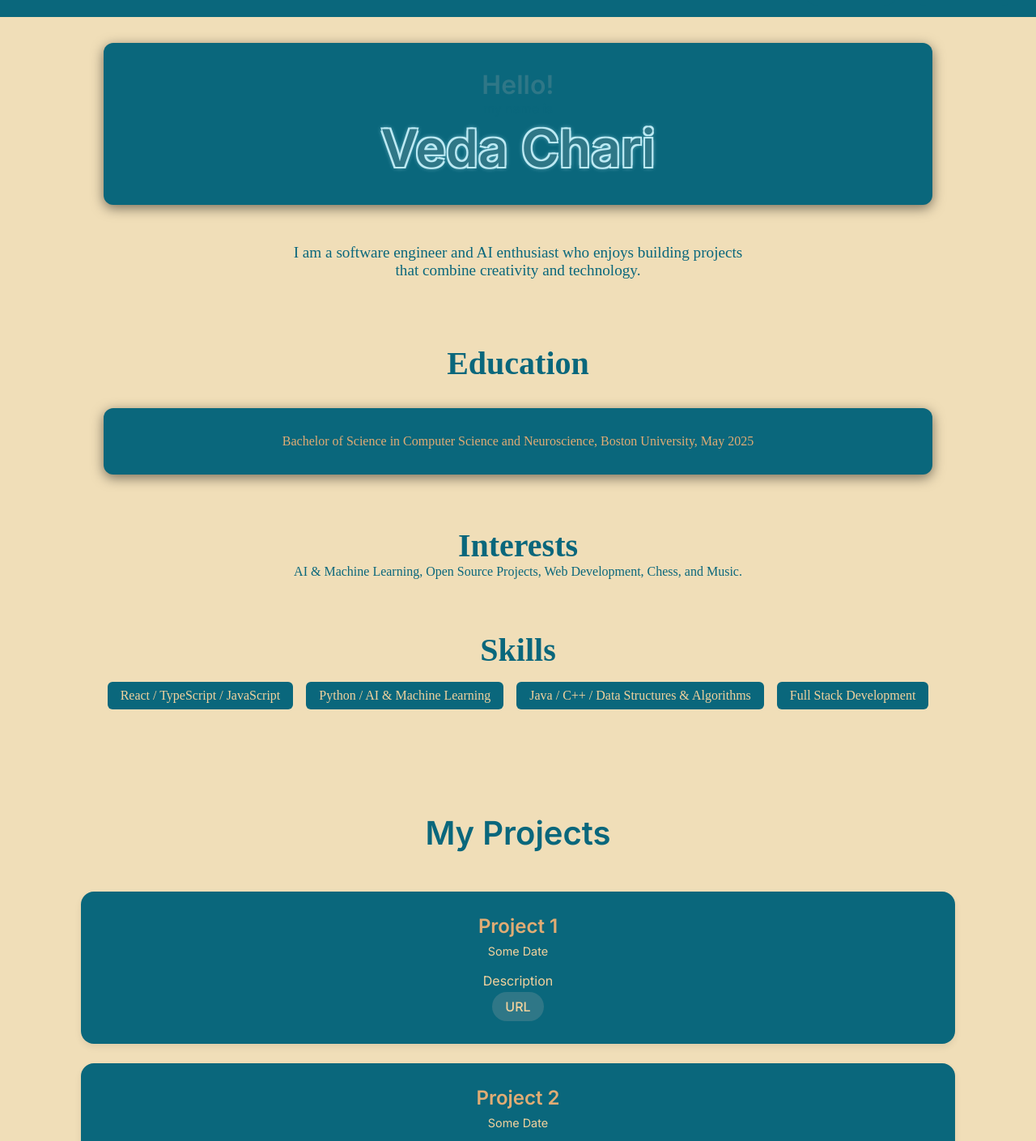
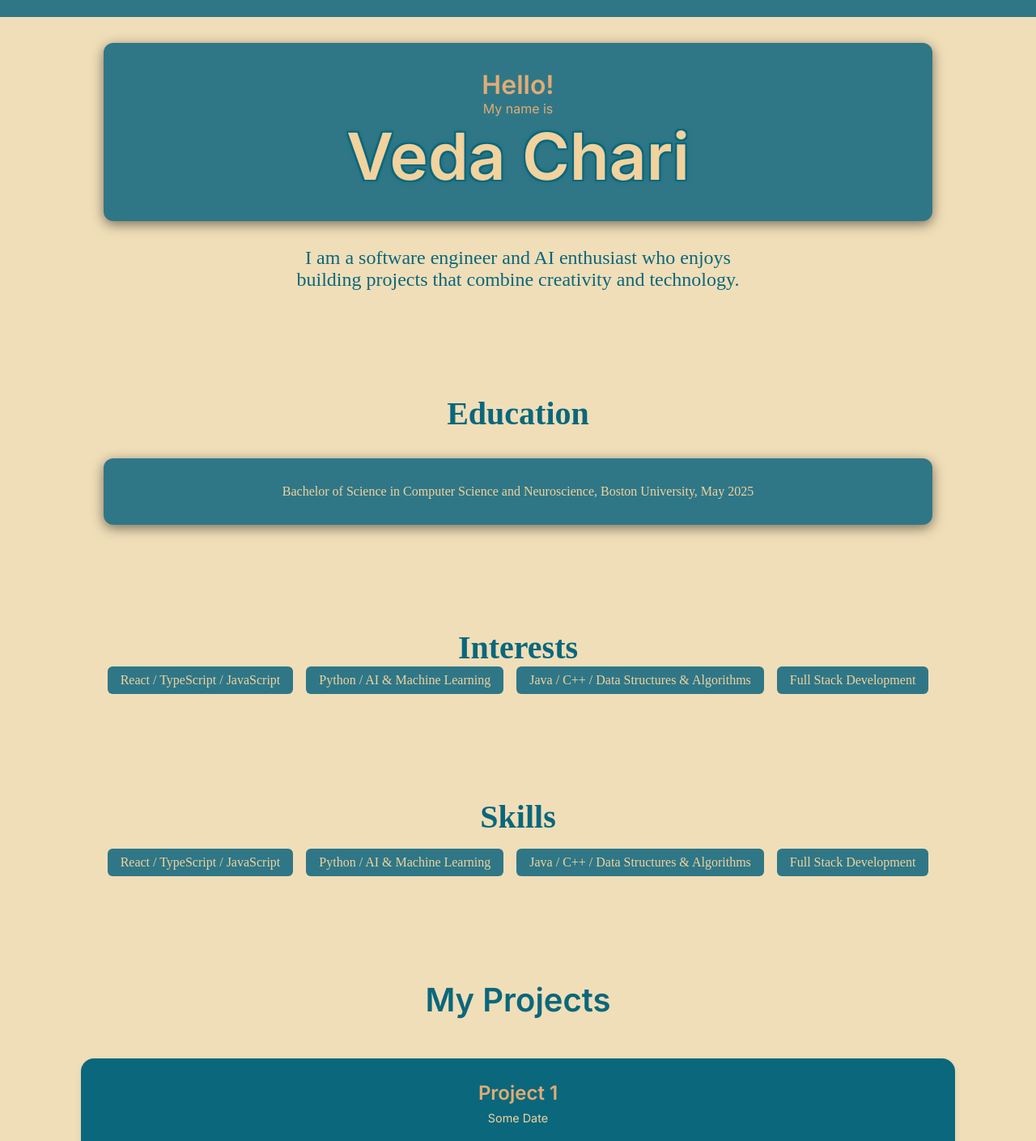
Before and after one commit to vedachari/vedachari.github.io, a React (Vite) app: page / in a window 1280 px wide. Shown: the part 43-1452 px from the top of the page at 81% size. Built offline with nearby package versions, Linux system fonts and the light colour scheme.

Commit message:
updates color scheme

```diff
--- a/src/components/ProjectCard.tsx
+++ b/src/components/ProjectCard.tsx
@@ -12,6 +12,7 @@ const ProjectCard: React.FC<Props> = ({ project }) => {
       <h3 className="project-name">{project.name}</h3>
       <p className="project-date">{project.date}</p>
       <p className="project-description">{project.description}</p>
+      <p className="project-skills">Skills: {project.skills}</p>
       <a
                   href={project.url}
                   className="project-url"
--- a/src/data/projectsData.ts
+++ b/src/data/projectsData.ts
@@ -2,6 +2,7 @@ export interface Project {
   name: string;
   date: string;
   description: string;
+  skills: string;
   url: string;
 }
 
@@ -11,6 +12,7 @@ export const projects: Project[] = [
     date: "Some Date",
     description:
       "Description",
+    skills:"",
     url: "https://example.com"
   },
   {
@@ -18,6 +20,7 @@ export const projects: Project[] = [
     date: "Some Date",
     description:
       "Description",
+    skills:"",
     url: "https://example.com"
   },
   {
@@ -25,6 +28,7 @@ export const projects: Project[] = [
     date: "Some Date",
     description:
       "Description",
+    skills:"",
     url: "https://example.com"
   },
 ];
--- a/src/pages/Home.tsx
+++ b/src/pages/Home.tsx
@@ -9,7 +9,7 @@ const Home: React.FC = () => {
       <div id="home" className="home-intro">
         <Box>
         <h1 className="home-hello">Hello!</h1>
-        <p className="home-hello-subtitle">my name is</p>
+        <p className="home-hello-subtitle">My name is</p>
 
         <h1 className="home-title">Veda Chari</h1>
         </Box>
--- a/src/pages/Interests.tsx
+++ b/src/pages/Interests.tsx
@@ -7,9 +7,12 @@ const Interests: React.FC = () => {
   return (
       <div id="interests" className="home-interests">
         <h2 className="interests-title">Interests</h2>
-        <p>
-          AI & Machine Learning, Open Source Projects, Web Development, Chess, and Music.
-        </p>
+        <ul className="interests-list">
+          <li>React / TypeScript / JavaScript</li>
+          <li>Python / AI & Machine Learning</li>
+          <li>Java / C++ / Data Structures & Algorithms</li>
+          <li>Full Stack Development</li>
+        </ul>
       </div>
   );
 };
--- a/src/styles/Box.css
+++ b/src/styles/Box.css
@@ -4,7 +4,7 @@
   align-items: center;
   padding: 2rem;
   margin: 2rem auto;
-  background-color: var(--primary-dark);
+  background-color: var(--primary-med);
   border-radius: 12px;
   width: 80%; /* 60% width of the page → 20% margin on each side */
   min-width: 300px;
--- a/src/styles/Contact.css
+++ b/src/styles/Contact.css
@@ -11,8 +11,8 @@
 .contact-title {
   font-size: 2.5rem;
   font-weight: 700;
-  margin-bottom: 1rem;
   text-align: center;
+  color: var(--primary-dark);
 }
 
 .contact-subtitle {
@@ -31,7 +31,7 @@
 
 .contact-form input,
 .contact-form textarea {
-  background-color: var(--primary-dark);
+  background-color: var(--primary-med);
   color: var(--secondary-med);
   border: none;
   padding: 0.75rem 1rem;
@@ -47,7 +47,7 @@
 }
 
 .contact-form button {
-  background-color: var(--primary-dark);
+  background-color: var(--primary-med);
   color: var(--secondary-med);
   border: none;
   padding: 0.75rem 1rem;
@@ -58,8 +58,7 @@
 }
 
 .contact-form button:hover {
-  color: var(--secondary-dark);
-  background-color: var(--primary-med); /* slightly darker on hover */
+  background-color: var(--primary-dark); /* slightly darker on hover */
 }
 .box-text{
   color : var(--secondary-med);
--- a/src/styles/Education.css
+++ b/src/styles/Education.css
@@ -1,7 +1,8 @@
 .home-education{
   font-size: 1rem;
   text-align: center;
-  color: var(--secondary-dark);
+  color: var(--secondary-med);
+  padding-top: var(--navbar-height);
 }
 
 .education-title{
--- a/src/styles/Home.css
+++ b/src/styles/Home.css
@@ -8,17 +8,17 @@
 
 .home-title {
   font-family: 'Inter', sans-serif;
-  font-size: 4rem;
+  font-size: 5rem;
   font-weight: 900;
-  color: var(--primary-med);
+  color: var(--secondary-med);
 
   /* Outline via multiple shadows */
   text-shadow:
-    -2px -2px 0 var(--primary-light),
-     2px -2px 0 var(--primary-light),
-    -2px  2px 0 var(--primary-light),
-     2px  2px 0 var(--primary-light),
-     0 0 6px var(--primary-light);
+    -2px -2px 0 var(--primary-dark),
+     2px -2px 0 var(--primary-dark),
+    -2px  2px 0 var(--primary-dark),
+     2px  2px 0 var(--primary-dark),
+     0 0 6px var(--primary-dark);
 
   text-align: center;
 }
@@ -28,22 +28,21 @@
 
 .home-subtitle {
   color: var(--primary-dark);
-  font-size: 1.2rem;
+  font-size: 1.5rem;
   max-width: 600px;
-  padding: 1rem;
   text-align: center;
 }
 
 .home-hello {
   font-size: 2rem;
   font-family: 'Inter', sans-serif;
-  color: var(--primary-med);
+  color: var(--secondary-dark);
   text-align: center;
 }
 .home-hello-subtitle {
   font-size: 1rem;
   font-family: 'Inter', sans-serif;
-  color: var(--primary-dark);
+  color: var(--secondary-dark);
   text-align: center;
 }
 
@@ -62,15 +61,3 @@
   padding-top: var(--navbar-height);
   text-align: center;
 }
-.home-box{
-  display: flex;
-  flex-direction: column;
-  align-items: center; /* center horizontally */
-  padding: 2rem;       /* spacing inside box */
-  margin: 2rem auto;   /* spacing around box */
-  background-color: rgba(50, 50, 50, 0.8); /* semi-transparent dark box */
-  border-radius: 12px; /* rounded corners */
-  max-width: 700px;    /* limit width */
-  text-align: center;
-  box-shadow: 0 4px 15px rgba(0, 0, 0, 0.5); /* subtle shadow */
-}
--- a/src/styles/Interests.css
+++ b/src/styles/Interests.css
@@ -1,7 +1,8 @@
 .home-interests {
   /* padding: 6rem 2rem; */
   text-align: center;
-  color: var(--primary-dark);
+  color: var(--secondary-med);
+  padding-top: var(--navbar-height);
 }
 
 .interests-title{
@@ -10,3 +11,17 @@
   text-align: center;
   color: var(--primary-dark);
 }
+
+.interests-list {
+  list-style: none;
+  display: flex;
+  flex-wrap: wrap;
+  justify-content: center;
+  gap: 1rem;
+}
+
+.interests-list li {
+  background-color: var(--primary-med);
+  padding: 0.5rem 1rem;
+  border-radius: 6px;
+}
--- a/src/styles/Navbar.css
+++ b/src/styles/Navbar.css
@@ -18,7 +18,7 @@
 
 /* Navbar container */
 .navbar {
-  background-color: var(--primary-dark);
+  background-color: var(--primary-med);
   color: var(--secondary-dark);
   height: var(--navbar-height);
   width: 100%;
@@ -77,7 +77,7 @@
   display: inline-flex;
   align-items: center;
   justify-content: center;
-  background-color: var(--primary-dark);
+  background-color: var(--primary-med);
   color: var(--secondary-light);
   padding: 8px 16px;
   border-radius: 999px;
@@ -87,8 +87,8 @@
 }
 
 .navbar-newsletter:hover {
-  background-color: var(--primary-light) !important;
-  color: var(--primary-dark);
+  background-color: var(--primary-dark) !important;
+  color: var(--primary-light);
 }
 
 /* Hamburger Icon */
@@ -115,7 +115,7 @@
   top: var(--navbar-height);
   left: 0;
   width: 100%;
-  background-color: var(--primary-dark);
+  background-color: var(--primary-med);
   color: var(--secondary-dark);
   flex-direction: column;
   list-style: none;
@@ -136,7 +136,7 @@
 .navbar-mobile-menu a {
   display: block;
   padding: 1rem 0;
-  color: var(--secondary-med) !important;
+  color: var(--secondary-med);
   text-decoration: none;
   font-size: 1rem;
   text-transform: uppercase;
@@ -146,8 +146,8 @@
 
 .navbar-mobile-menu a:hover,
 .navbar-mobile-menu li:hover {
-  color: var(--secondary-dark);
-  background-color: var(--primary-med);
+  color: var(--secondary-light);
+  background-color: var(--primary-dark);
   transform: scale(1.03);
 }
 
--- a/src/styles/Projects.css
+++ b/src/styles/Projects.css
@@ -93,3 +93,11 @@
     padding: 1.25rem 1.5rem;
   }
 }
+
+/* Project date */
+.project-skills {
+  font-size: 1rem;
+  color: var(--secondary-med);
+  margin-bottom: 1rem;
+  font-style: italic;
+}
--- a/src/styles/Skills.css
+++ b/src/styles/Skills.css
@@ -9,6 +9,7 @@
 .home-skills{
   text-align: center;
   color: var(--secondary-med);
+  padding-top: var(--navbar-height);
 }
 .skills-list {
   list-style: none;
@@ -20,7 +21,7 @@
 }
 
 .skills-list li {
-  background-color: var(--primary-dark);
+  background-color: var(--primary-med);
   padding: 0.5rem 1rem;
   border-radius: 6px;
 }
```
